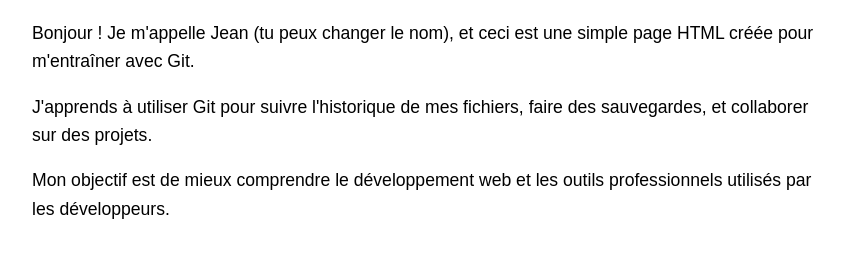
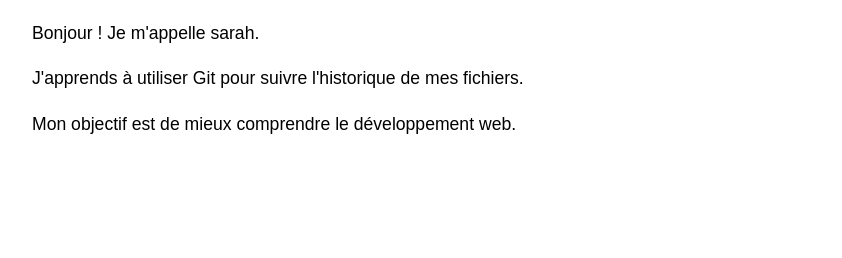
Before and after one commit to lynda-turline/mon-projet, a plain HTML site: page index.html in a window 1280 px wide. Shown: the part 104-362 px from the top of the page, without its empty margins (208-1050 px from the left). Drawn offline with Linux system fonts and the light colour scheme.

Commit message:
Update index.html

```diff
--- a/index.html
+++ b/index.html
@@ -20,10 +20,10 @@
 </head>
 <body>
   <h1>À propos de moi</h1>
-  <p>Bonjour ! Je m'appelle Jean (tu peux changer le nom), et ceci est une simple page HTML créée pour m'entraîner avec Git.</p>
+  <p>Bonjour ! Je m'appelle sarah.</p>
 
-  <p>J'apprends à utiliser Git pour suivre l'historique de mes fichiers, faire des sauvegardes, et collaborer sur des projets.</p>
+  <p>J'apprends à utiliser Git pour suivre l'historique de mes fichiers.</p>
 
-  <p>Mon objectif est de mieux comprendre le développement web et les outils professionnels utilisés par les développeurs.</p>
+  <p>Mon objectif est de mieux comprendre le développement web.</p>
 </body>
 </html>
```
